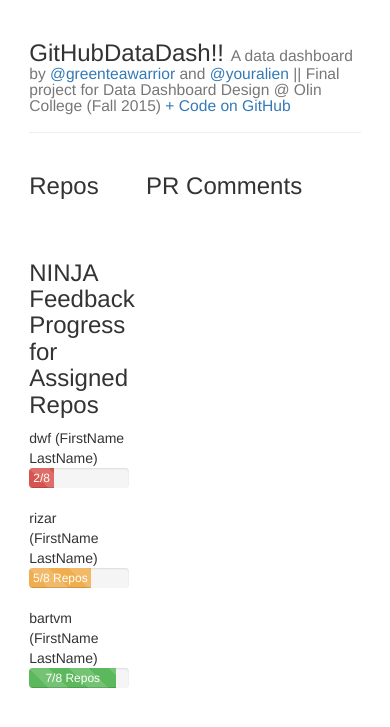
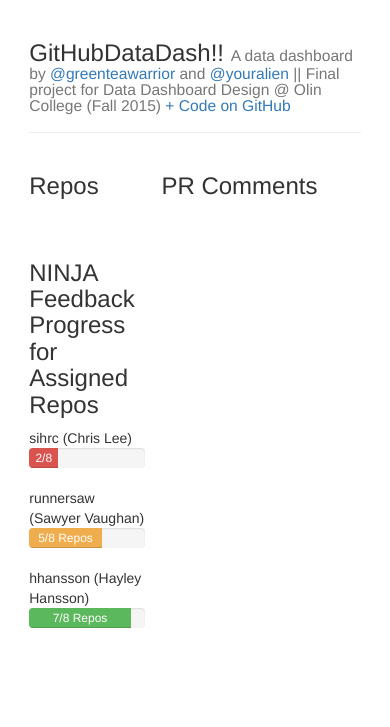
Before and after one commit to greenteawarrior/GitHubDataDash, a Flask app: page / in a window 390 px wide. Shown: the top 727 px of the page. Run offline with Flask 2, Linux system fonts and the light colour scheme; data that the repository does not hold is empty; some libraries are stand-ins or nearby versions.

Commit message:
Progress bars include MobileProto NINJAs and are no longer striped; re-added links to repos on GitHub, slight changes to width of two columns, and some code cleanup

```diff
--- a/static/dashboard.js
+++ b/static/dashboard.js
@@ -43,7 +43,7 @@
 
                                 // repo_owner/repo_name (link to repo on GitHub)
                                 + '<div class="col-md-5">'
-                                + '<a href="">'
+                                + '<a href="' + repo["repo_url"] + '">'
                                 + repo["repo_owner"] + '/' + repo["repo_name"]
                                 + '</a>'
                                 + '</div>'
@@ -57,7 +57,6 @@
                                 + '<div class="col-md-4"><button class="btn btn-primary sidebar-comments" id="' + repo["repo_name"] + '-comments-sidebar"">'
                                 + repo["comments"].length + ' comments</button></div>'
                                 + '</div></li>');
-
 
                 });  // close each()
 
@@ -73,21 +72,6 @@
                     });
                 };
 
-
-                // $("#fuel-comments-sidebar").click(function() {
-                //   $("#comments-content").hide();
-                //   $("#comments-content").html(comments_roster["fuel"]);
-                //   $('.hidden').toggleClass('hidden show');
-                //   $("#comments-content").slideDown();
-                // });
-
-                // $("#blocks-examples-comments-sidebar").click(function() {
-                //   $("#comments-content").hide();
-                //   $("#comments-content").html(comments_roster["blocks-examples"]);
-                //   $('.hidden').toggleClass('hidden show');
-                //   $("#comments-content").slideDown();
-                // });
-
             }
         });
     }
--- a/static/main.css
+++ b/static/main.css
@@ -1,9 +1,9 @@
 #content {
-  margin-left:  30%;
+  margin-left:  35%;
 }
 #sidebar{
   float: left;
-  width: 30%;
+  width: 35%;
 }
 #container, #comments-content, #content-title, #test-row {
   width: 85%;
--- a/templates/dashboard.html
+++ b/templates/dashboard.html
@@ -26,23 +26,23 @@
             <br>
             <h3>NINJA Feedback Progress for <br>Assigned Repos</h3>
 
-            dwf (FirstName LastName)
+            sihrc (Chris Lee)
             <div class="progress">
-              <div class="progress-bar progress-bar-danger progress-bar-striped" role="progressbar" aria-valuenow="45" aria-valuemin="0" aria-valuemax="100" style="width: 25%">
+              <div class="progress-bar progress-bar-danger" role="progressbar" aria-valuenow="45" aria-valuemin="0" aria-valuemax="100" style="width: 25%">
                 2/8 Repos
               </div>
             </div>
 
-            rizar (FirstName LastName)
+            runnersaw (Sawyer Vaughan)
             <div class="progress">
-              <div class="progress-bar progress-bar-warning progress-bar-striped" role="progressbar" aria-valuenow="45" aria-valuemin="0" aria-valuemax="100" style="width: 62.5%">
+              <div class="progress-bar progress-bar-warning" role="progressbar" aria-valuenow="45" aria-valuemin="0" aria-valuemax="100" style="width: 62.5%">
                 5/8 Repos
               </div>
             </div>
 
-            bartvm (FirstName LastName)
+            hhansson (Hayley Hansson)
             <div class="progress">
-              <div class="progress-bar progress-bar-success progress-bar-striped" role="progressbar" aria-valuenow="45" aria-valuemin="0" aria-valuemax="100" style="width: 87.5%">
+              <div class="progress-bar progress-bar-success" role="progressbar" aria-valuenow="45" aria-valuemin="0" aria-valuemax="100" style="width: 87.5%">
                 7/8 Repos
               </div>
             </div>
```
Also changed, not shown: 1 other file.
